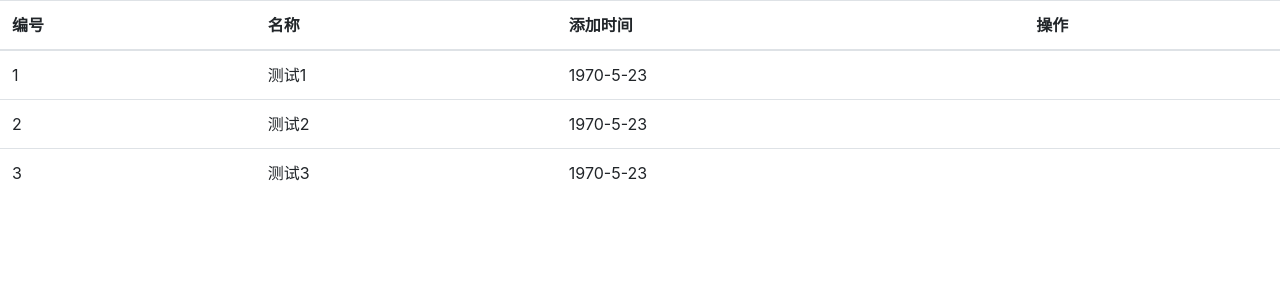
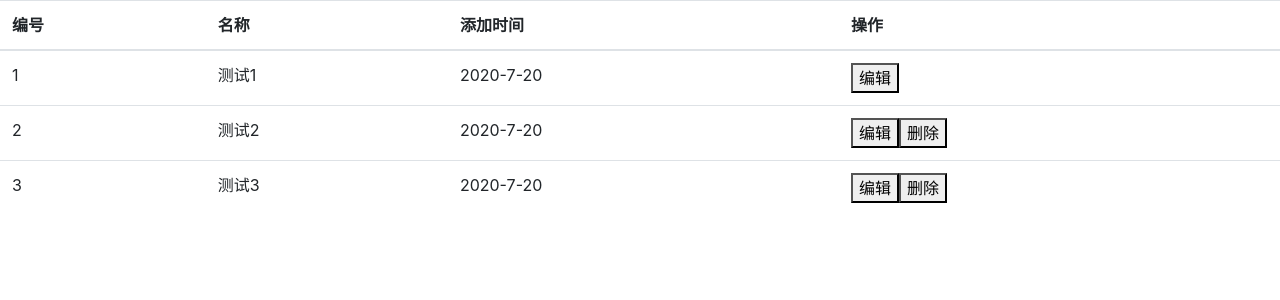
Before and after one commit to zh69ou/reacttest, a React app: page / in a window 1280 px wide. Shown: the top 300 px of the page. Built offline with nearby package versions, Linux system fonts and the light colour scheme.

Commit message:
表单测试

```diff
--- a/src/pages/index.tsx
+++ b/src/pages/index.tsx
@@ -8,6 +8,9 @@ const DefIndex = (props) => {
 	useEffect(()=>{
 		IsLoad(false)
 	},[])
+	const editact = (obj)=>{
+		console.log(obj)
+	}
 	let editbut = (
 			<button>编辑</button>
 		)
@@ -16,15 +19,15 @@ const DefIndex = (props) => {
 		)
 	let hlist = ['编号','名称','添加时间','操作']
 	let data = [
-		{id:1,name:'测试1',desc:'测试描述',content:'测试内容',addtime:12312432},
-		{id:2,name:'测试2',desc:'测试描述',content:'测试内容',addtime:12312432},
-		{id:3,name:'测试3',desc:'测试描述',content:'测试内容',addtime:12312432},
+		{id:1,name:'测试1',desc:'测试描述',content:'测试内容',addtime:1595217198},
+		{id:2,name:'测试2',desc:'测试描述',content:'测试内容',addtime:1595217198},
+		{id:3,name:'测试3',desc:'测试描述',content:'测试内容',addtime:1595217198},
 	]
 	let field = [
 		{type:'txt',code:'id',},
 		{type:'txt',code:'name',},
 		{type:'date',code:'addtime',},
-		{type:'but',code:[editbut,delbut]},
+		{type:'but',code:[{html:editbut,k:'',v:'',callback:(info)=>{editact(info)}},{html:delbut,k:'id',v:'1'}]},
 	]
 	return (
 		<ListBox hlist={hlist} data={data} field={field}></ListBox>
```
